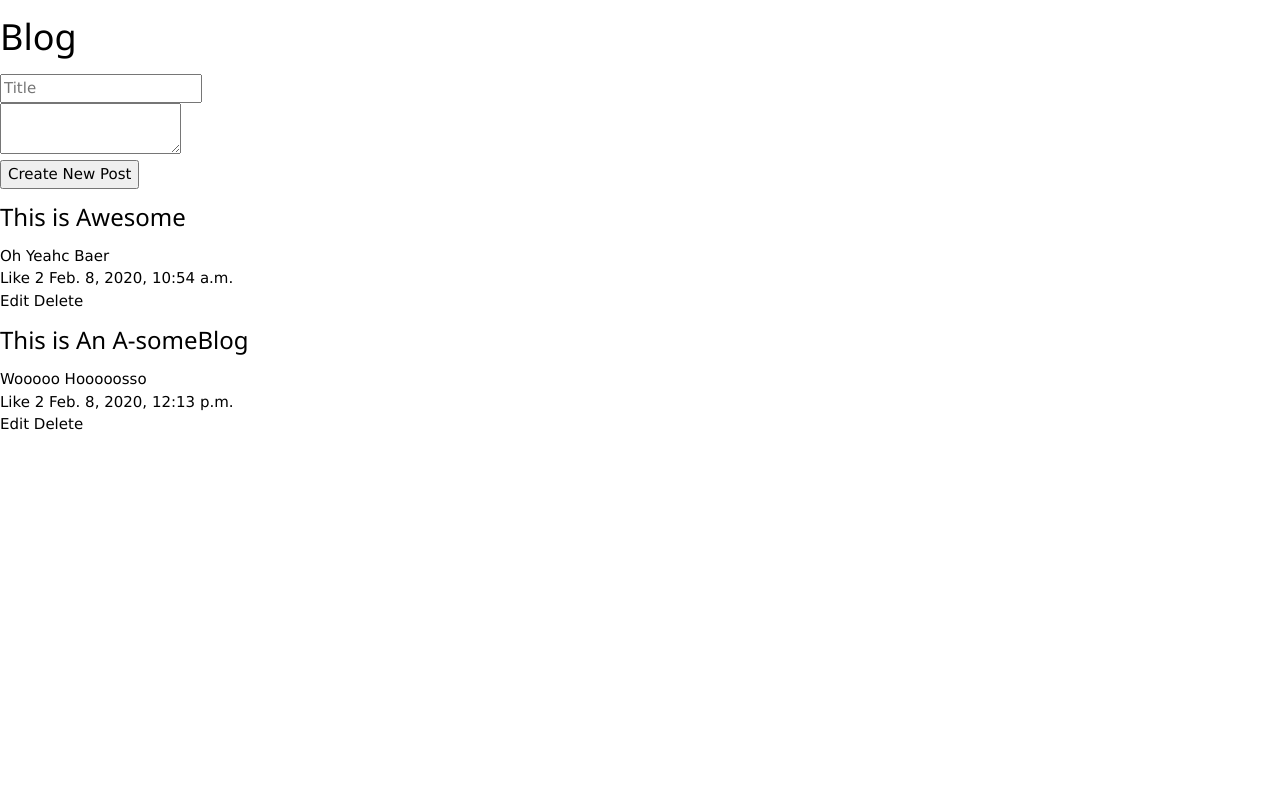
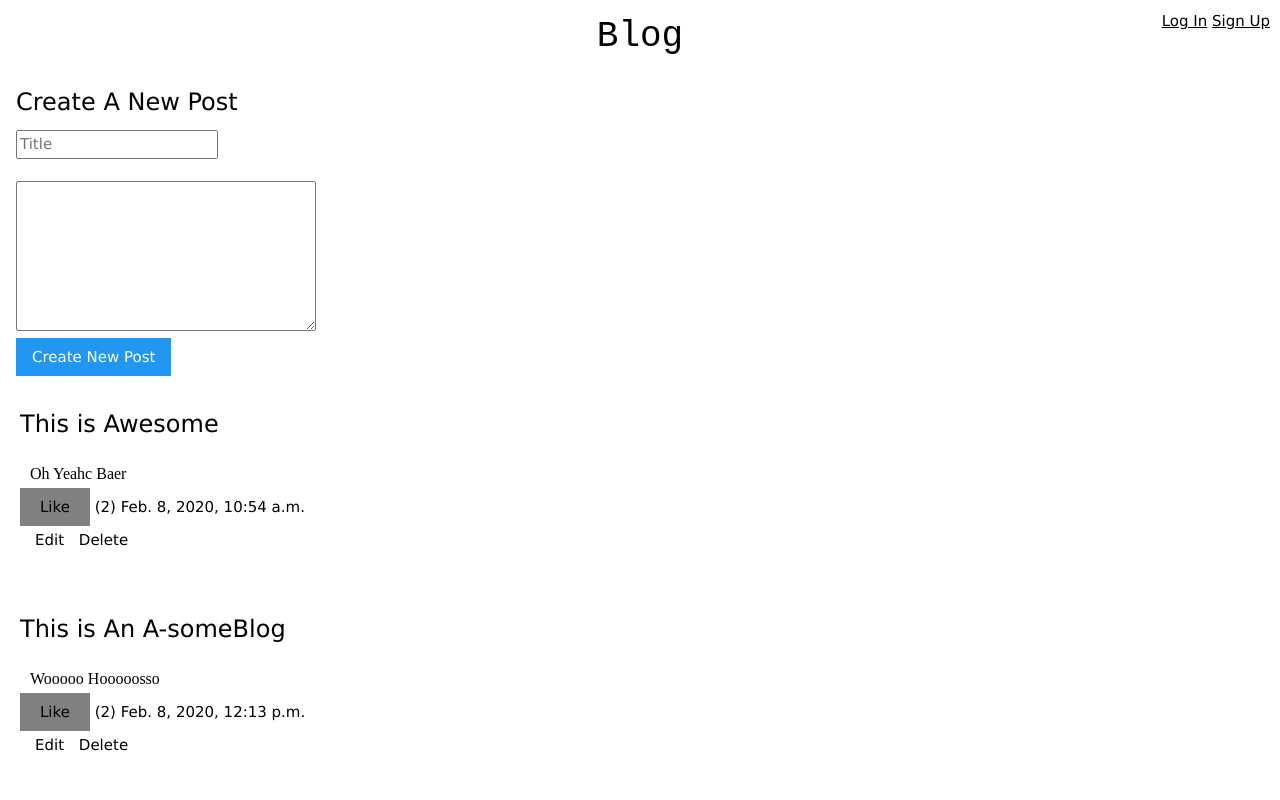
Before and after one commit to UKnowWhoIm/Blog, a Django app: template BlogApp/templates/BlogApp/Index.html in a window 1280 px wide. Run offline with Django 3.2, Linux system fonts and the light colour scheme; the template is opened without the code that fills it: values that come from a table or form of the project are taken from there, others are empty; data comes from the database, SQL or seed files in the repository; both versions use the stored data as it was after the commit.

Commit message:
Final Commit(Hopefully)

```diff
--- a/BlogApp/models.py
+++ b/BlogApp/models.py
@@ -2,13 +2,13 @@ from django.db import models
 
 # Create your models here.
 class User(models.Model):
-    Name = models.CharField(max_length=30)
+    Name = models.CharField(max_length=40)
     Email = models.CharField(max_length=30,primary_key = True)
     Password = models.CharField(max_length=30)
-    IsAdmin = models.BooleanField()
+    IsAdmin = models.BooleanField(default=False)
 
 class Post(models.Model):
-    Title = models.CharField(max_length=30)
+    Title = models.CharField(max_length=40)
     Content = models.TextField()
     Author = models.ForeignKey(User,on_delete=models.CASCADE)
     Date = models.DateTimeField('Date')
--- a/BlogApp/templates/BlogApp/Index.html
+++ b/BlogApp/templates/BlogApp/Index.html
@@ -4,47 +4,90 @@
     {%load blogextras%}
     <head>
         <link rel="stylesheet" href="https://www.w3schools.com/w3css/4/w3.css">
+        <link rel="stylesheet" href="{%static 'style.css'%}"/>
         <script src="https://ajax.googleapis.com/ajax/libs/jquery/3.4.1/jquery.min.js"></script>
         <title>Blog</title>
         <style>
 
+            h3{
+                font-family: 'Lucida Sans', 'Lucida Sans Regular', 'Lucida Grande', 'Lucida Sans Unicode', Geneva, Verdana, sans-serif;
+            }
+            .blockedlike{
+                padding:  10px 20px;
+                background-color: grey;
+                cursor: pointer;
+            }
+            .admin-item{
+                cursor: pointer;
+                padding: 5px 5px;
+            }
+            .admin-item:hover{
+                text-decoration: underline;
+            }
+            .adminpanel{
+                padding: 10px 10px;
+            }
+            .Liked{
+                background-color: grey;
+            }
+            .Like{
+                background-color:cornflowerblue;
+            }
+            textarea{
+                height: 150px;
+                width: 300px;
+            }
+            .post-content{
+                padding: 10px 10px;
+                font-size: 16px;
+                font-family: 'Times New Roman', Times, serif;
+            }
+            .post{
+                padding: 20px 20px;
+            }
         </style>
     </head>
     <body>
         <h1>Blog</h1>
+        <div class="w3-display-topright Links">
+            {% if isLoggedIn %}
+                <a href="{%url 'signout'%}">Sign Out</a>
+            {%else%}
+                <a href="{%url 'LogIn'%}">Log In</a>
+                <a href="{%url 'SignUp'%}">Sign Up</a>
+            {%endif%}
+        </div>
         {% if isAdmin%}
-            <div id="NewPost">
-                <input type="text" id="newpost-title" placeholder="Title" name="title"/><br/>
+            <div id="NewPost" class="w3-container">
+                <h3>Create A New Post</h3>
+                <input type="text" id="newpost-title" placeholder="Title" name="title"/><br/><br/>
                 <textarea id="newpost-content">
 
                 </textarea><br/>
-                <button id="newpost-submit">Create New Post</button>
+                <button id="newpost-submit" class="w3-btn w3-blue">Create New Post</button>
             </div>
         {%endif%}
         <div id="Posts">
             {% for post in posts %}
-                <div class="post" id="{{post.id}}">
-                    <h3>{{post.Title}}</h3>
+                <div class="post w3-container" id="post-{{post.id}}">
+                    <h3 id="posttitle-{{post.id}}">{{post.Title}}</h3>
                     <div class="post-content" id="content-{{post.id}}">
                         {{post.Content}}
                     </div>
                     <div class="vote">
                         {% if isLoggedIn %}
-                            <button class='{{post.id|get_status:"request.session.email"}}' id="like-{{post.id}}">{{post.id|get_status:"request.session.email"}}</button>
+                            <button class='{{post.id|get_status:request.session.email}} w3-btn' id="like-{{post.id}}">{{post.id|get_status:request.session.email}}</button>
                         {% else %}
                             <span class='blockedlike' title="Log In To Vote">Like</span>
                         {% endif %}
-                        <span class="num-likes" id="numlikes-{{post.id}}">{{post.Likes}}</span>
-                        <span class="date">{{post.Date}}</span>
+                        (<span class="num-likes" id="numlikes-{{post.id}}">{{post.Likes}}</span>)
+                        <span class="date">{{post.Date|gettime}}</span>
                     </div>
                     {% if isAdmin %}
                         <div class="adminpanel">
-                            <span class="admin-item edit" id="edit-{{post.id}}">
-                                Edit
-                            </span>
-                            <span class="admin-item delete" id="delete-{{post.id}}">
-                                Delete
-                            </span>
+                            <span class="admin-item edit" id="edit-{{post.id}}">Edit</span>
+                            <span class="admin-item delete" id="delete-{{post.id}}">Delete</span>
+
                         </div>
                     {% endif %}
                 </div>
@@ -84,76 +127,71 @@
 
                 {% if isAdmin %}
                     $(".edit").click(function(){
+                        // Trigger Edit Mode
                         var post_id = this.id.split('-')[1];
                         var old_content = $("#content-"+post_id).html();
-                        var new_content = "<textarea class='editpost' id='editpost-"+post_id+"'>"+old_content+"</textarea><button class='savebtn' id='savebtn-"+post_id+"'>Done</button>";
+                        var new_content = "<textarea class='editpost' id='editpost-"+post_id+"'>"+old_content+"</textarea><br/><button class='w3-btn' onclick='editthispost(this.id)' id='savebtn-"+post_id+"'>Done</button>";
                         $("#content-"+post_id).html(new_content);
+                        $("#posttitle-"+post_id).html("<input type='text' value='"+$("#posttitle-"+post_id).html()+"' id='edittitle-"+post_id+"'/>");
                     });
-                    $(".savebtn").click(function(){
-                        alert('Haha');
-                        var post_id = this.id.split('-')[1];
+                    function editthispost(argument){
+                        // Edit Post title and content
+                        var post_id = argument.split('-')[1];
                         var new_content = $("#editpost-"+post_id).val();
-                        $.post("{%url 'edit'%}",{'post_id':post_id,'content':new_content},function(data){
+                        $.post("{%url 'edit'%}",{'post_id':post_id,'content':new_content,'title':$("#edittitle-"+post_id).val()},function(data){
                             if(data == SuccessCode){
                                 $("#content-"+post_id).html(new_content);
+                                $("#posttitle-"+post_id).html($("#edittitle-"+post_id).val());
                             }
                             else{
                                 alert();
                             }
                         })
-                    });
+                    }
                     $('.delete').click(function(){
                         var post_id = this.id.split('-')[1];
                         if(confirm("Are You Sure You Want To Delete This?")){
                             $.post("{%url 'delete'%}",{'post_id':post_id},function(data){
                                 if(data == SuccessCode){
                                     // Instead of refreshing, remove contents and hide the post
-                                    $("#content-"+post_id).html("");
-                                    $("#content-"+post_id).css('display','none');
+                                    $("#post-"+post_id).html("");
+                                    $("#post-"+post_id).css('display','none');
                                 }
                             });
                         }
                     });
                     $('#newpost-submit').click(function(){
                         var Data = {"title":$("#newpost-title").val(),"content":$("#newpost-content").val()}
-                        alert($("#newpost-title").val());
                         $.post("{%url 'newpost'%}",Data,function(data){
                             if(data == SuccessCode)
                                 location.reload();
+                            if (data == FaliureCode)
+                                alert('Title Should Be Less Than 40 Characters')
                         })
                     });
                 {%endif%}
-
-                $(".Like").click(function(){
-                    var btn = this;
+                function LikeOrUnlike(btn){
                     var post_id = btn.id.split('-')[1];
                     var old_likes = $("#numlikes-"+post_id).html()
                     $.post("{%url 'like'%}",{'post_id':post_id},function(data){
                         if(data == '+1'){
                             btn.innerHTML = "Liked";
-                            $("#numlikes-"+post_id).html(parseInt(old_likes)+1)
+                            $("#numlikes-"+post_id).html(parseInt(old_likes)+1);
+                            btn.style = "background-color:grey"
                         }
                         else{
                             btn.innerHTML = "Like";
                             $("#numlikes-"+post_id).html(parseInt(old_likes)-1)
+                            btn.style = "background-color:cornflowerblue"
                         }
                     });
+                }
+                $(".Like").click(function(){
+                    LikeOrUnlike(this);
                 });
-                /*
-                $(document).ready(function(){
-                    var posts = $('.like');
-                    var post_id;
-                    for(int i=0;i<posts.length;i++){
-
-                        post_id = posts[i].id.split('-')[1]
-                        $.post("{%url 'get_vote'%}",{'post_id':post_id},function(data){
-                            posts[i].html(data);
-                        });
-
-
-                    }
+                $('.Liked').click(function(){
+                    LikeOrUnlike(this);
                 });
-                */
             {%endif%}
         </script>
     </body>
--- a/BlogApp/templatetags/blogextras.py
+++ b/BlogApp/templatetags/blogextras.py
@@ -1,10 +1,19 @@
 from django import template
 from BlogApp.models import User,Post
+from django.utils import timezone
 
 register = template.Library()
 
 @register.filter
 def get_status(post_id,email):
+    print(email)
     if Post.objects.get(id=post_id).Votes.filter(Email=email):
         return "Liked"
     return "Like"
+
+@register.filter
+def gettime(time):
+    # TO DO
+    # Converts the time passed to readable format
+    return time
+    time_past = timezone.now()-time
--- a/BlogApp/urls.py
+++ b/BlogApp/urls.py
@@ -8,7 +8,7 @@ urlpatterns = [
     path('login',views.LogIn,name='LogIn'),
     path('like',views.like,name='like'),
     path('delete',views.delete,name='delete'),
-    path('get_vote_status',views.get_vote_status,name='get_vote'),
     path('edit',views.edit,name='edit'),
     path('newpost',views.newpost,name='newpost'),
+    path('signout',views.SignOut,name='signout'),
     ]
--- /dev/null
+++ b/static/style.css
@@ -0,0 +1,7 @@
+.Links{
+    padding: 10px 10px;
+}
+h1{
+    text-align: center;
+    font-family: 'Courier New', Courier, monospace;
+}
```
Also changed, not shown: BlogApp/templates/BlogApp/LogIn.html (+16 -4 lines), BlogApp/templates/BlogApp/SignUp.html (+24 -7 lines), BlogApp/views.py (+17 -18 lines), BlogApp/migrations/0003_auto_20200208_1742.py (added), db.sqlite3.
